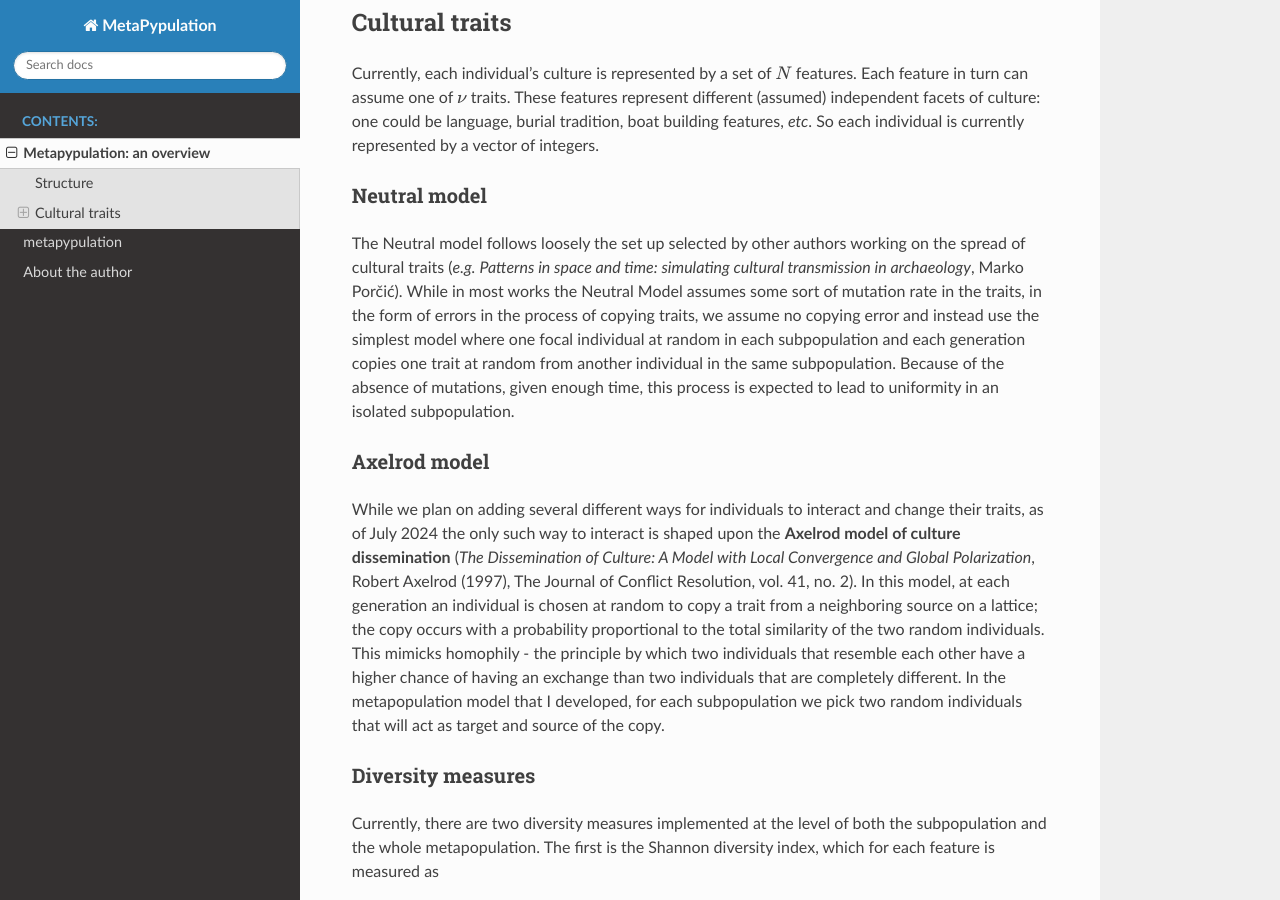
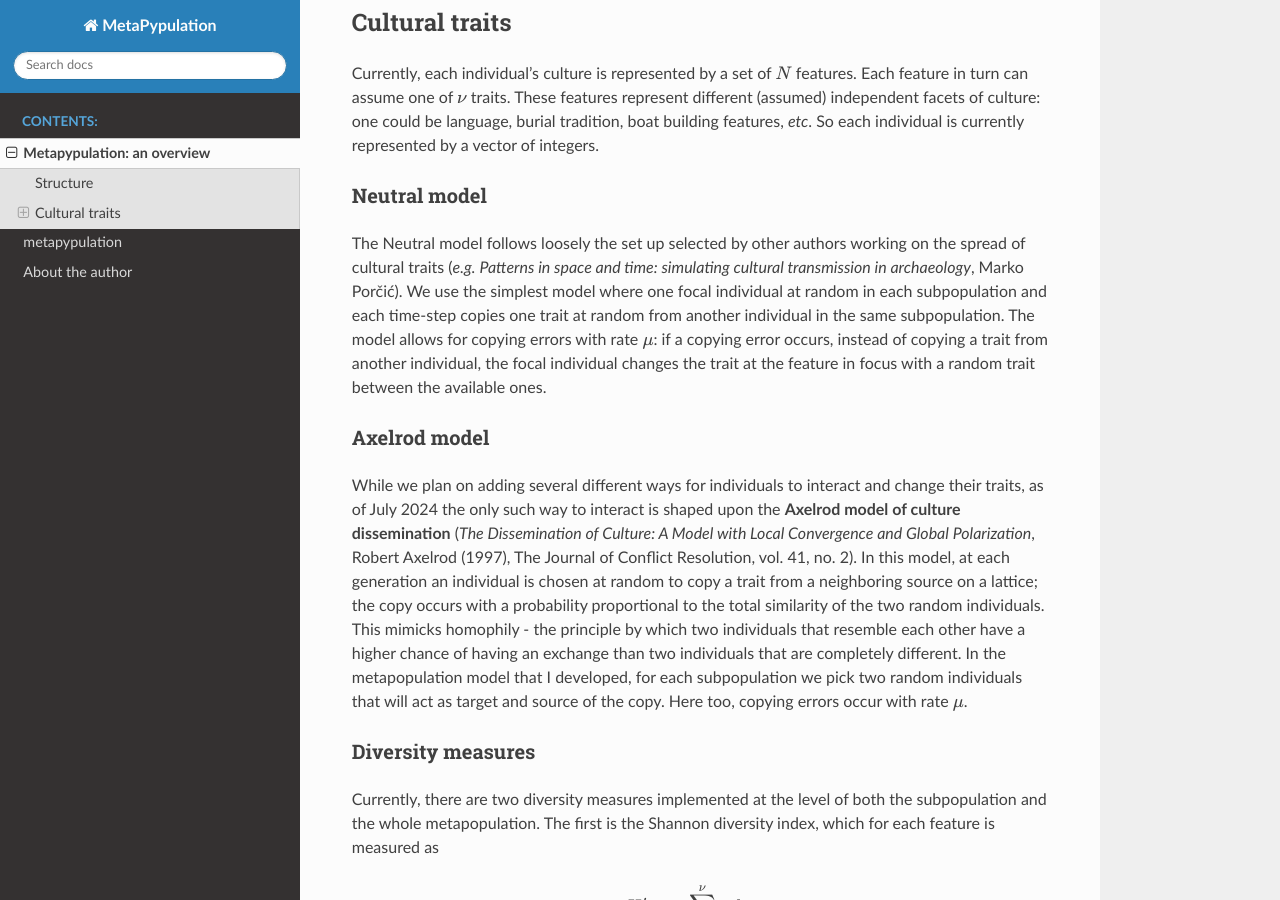
Before and after one commit to mtomasini/MetapopulationsPython, a Sphinx documentation site: the page built from docs/source/overview.md, in a window 1280 px wide and 900 px high, scrolled down 646 px. Built offline with Sphinx 7.4.7 and the Read the Docs theme 3.1.0, drawn with Linux system fonts in a browser that asks for light colours.

Commit message:
Modified overview

```diff
--- a/docs/source/overview.md
+++ b/docs/source/overview.md
@@ -18,11 +18,11 @@ Currently, each individual's culture is represented by a set of {math}`N` featur
 
 ### Neutral model
 
-The Neutral model follows loosely the set up selected by other authors working on the spread of cultural traits (_e.g._ *Patterns in space and time: simulating cultural transmission in archaeology*, Marko Porčić). While in most works the Neutral Model assumes some sort of mutation rate in the traits, in the form of errors in the process of copying traits, we assume no copying error and instead use the simplest model where one focal individual at random in each subpopulation and each generation copies one trait at random from another individual in the same subpopulation. Because of the absence of mutations, given enough time, this process is expected to lead to uniformity in an isolated subpopulation.
+The Neutral model follows loosely the set up selected by other authors working on the spread of cultural traits (_e.g._ *Patterns in space and time: simulating cultural transmission in archaeology*, Marko Porčić). We use the simplest model where one focal individual at random in each subpopulation and each time-step copies one trait at random from another individual in the same subpopulation. The model allows for copying errors with rate {math}`\mu`: if a copying error occurs, instead of copying a trait from another individual, the focal individual changes the trait at the feature in focus with a random trait between the available ones.
 
 ### Axelrod model
 
-While we plan on adding several different ways for individuals to interact and change their traits, as of July 2024 the only such way to interact is shaped upon the **Axelrod model of culture dissemination** (*The Dissemination of Culture: A Model with Local Convergence and Global Polarization*, Robert Axelrod (1997), The Journal of Conflict Resolution, vol. 41, no. 2). In this model, at each generation an individual is chosen at random to copy a trait from a neighboring source on a lattice; the copy occurs with a probability proportional to the total similarity of the two random individuals. This mimicks homophily - the principle by which two individuals that resemble each other have a higher chance of having an exchange than two individuals that are completely different. In the metapopulation model that I developed, for each subpopulation we pick two random individuals that will act as target and source of the copy.
+While we plan on adding several different ways for individuals to interact and change their traits, as of July 2024 the only such way to interact is shaped upon the **Axelrod model of culture dissemination** (*The Dissemination of Culture: A Model with Local Convergence and Global Polarization*, Robert Axelrod (1997), The Journal of Conflict Resolution, vol. 41, no. 2). In this model, at each generation an individual is chosen at random to copy a trait from a neighboring source on a lattice; the copy occurs with a probability proportional to the total similarity of the two random individuals. This mimicks homophily - the principle by which two individuals that resemble each other have a higher chance of having an exchange than two individuals that are completely different. In the metapopulation model that I developed, for each subpopulation we pick two random individuals that will act as target and source of the copy. Here too, copying errors occur with rate {math}`\mu`.
 
 ### Diversity measures
 
```
